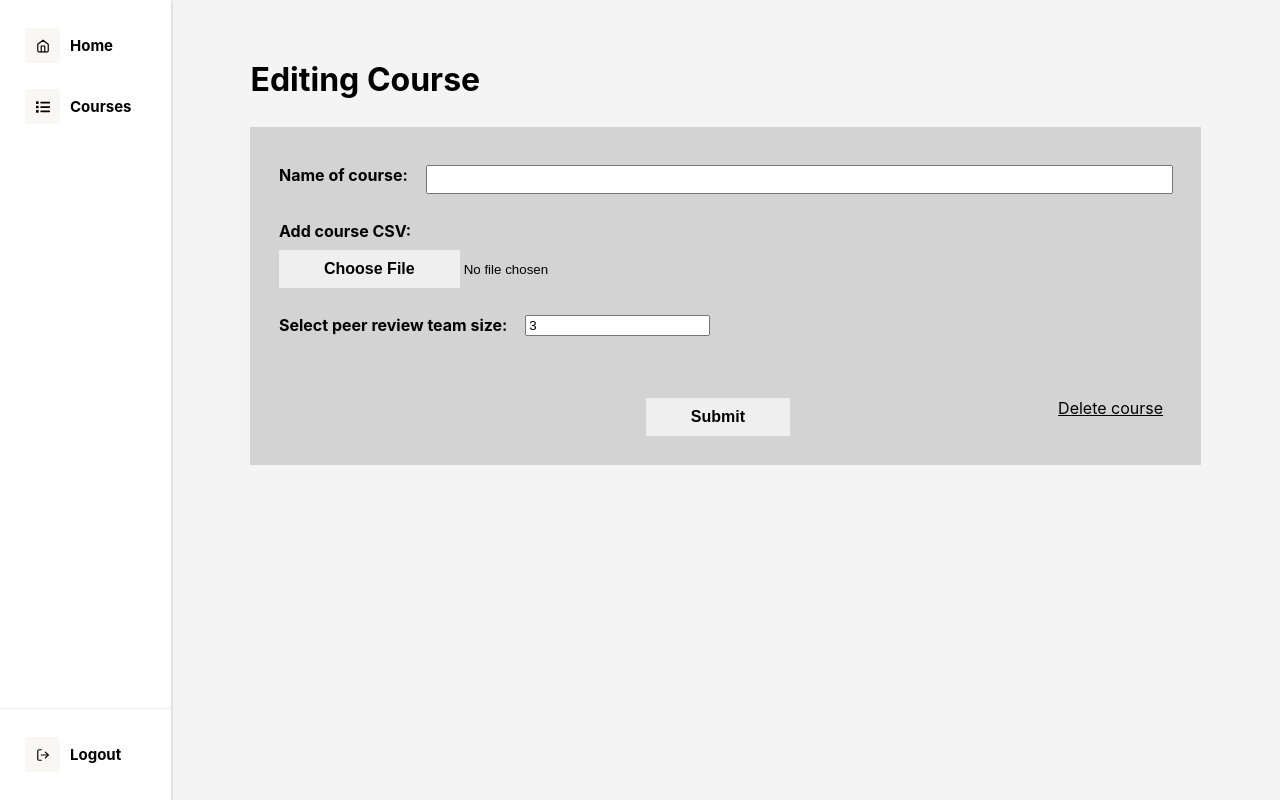
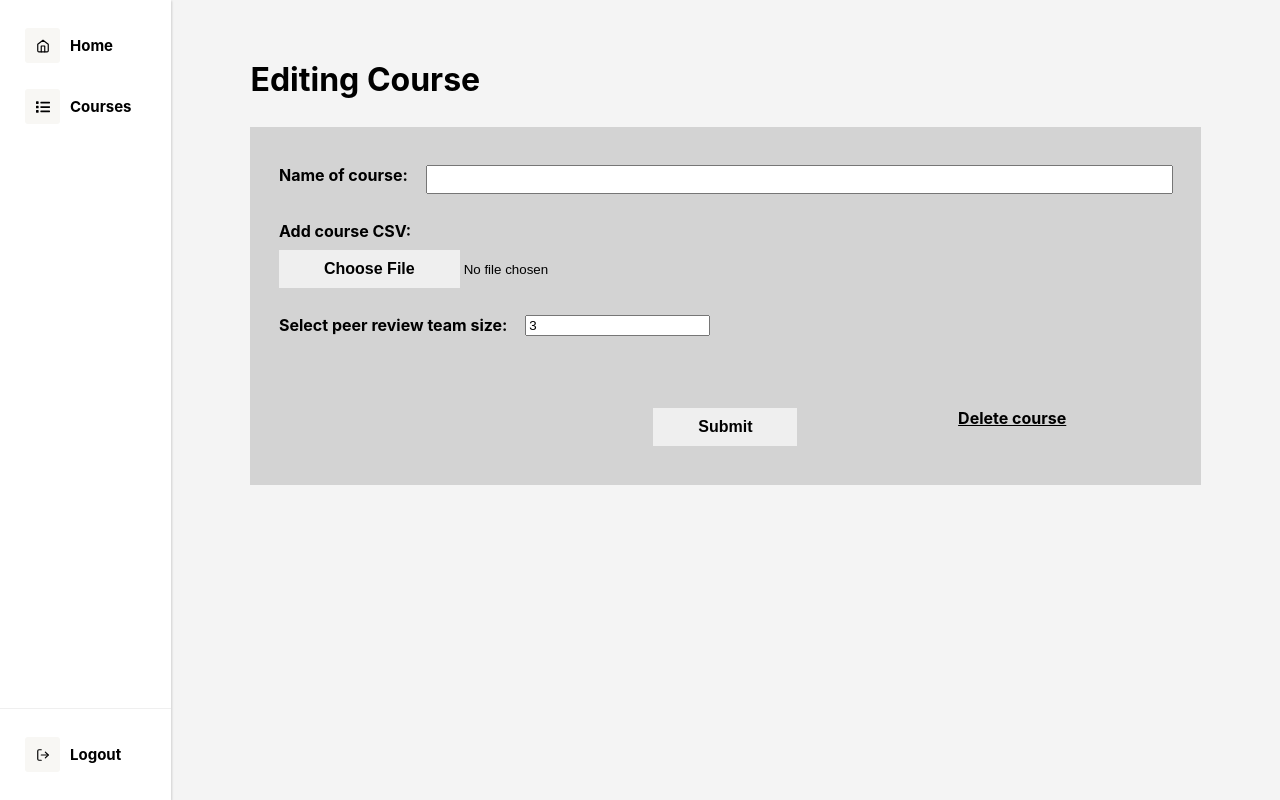
Before and after one commit to devstorm10/calib-peer-review, a React (Create React App) app in the folder Frontend/src/main/frontend/: page /editCourse in a window 1280 px wide. Built offline with nearby package versions, Linux system fonts and the light colour scheme.

Commit message:
fix edit course CSS

```diff
--- a/Frontend/src/main/frontend/src/pages/EditCoursePage.js
+++ b/Frontend/src/main/frontend/src/pages/EditCoursePage.js
@@ -52,7 +52,7 @@ function EditCoursePage() {
                         />
                     </div>
 
-                    <div className="button">
+                    <div className="editCourseButton">
                         <button> Submit </button>
                         <a href="default.asp" target="_blank"> Delete course </a>
                     </div>
--- a/Frontend/src/main/frontend/src/pages/styles/EditCourseStyle.css
+++ b/Frontend/src/main/frontend/src/pages/styles/EditCourseStyle.css
@@ -61,21 +61,27 @@ form {
     margin-right: 2%;
 }
 
-.button {
+.editCourseButton {
     display: flex;
     justify-content: center;
     margin-top: 7%;
-}
 
-button {
-    margin-left: 40%;
+    margin-left: 30%;
     padding: 10px 45px 10px 45px;
     border: none;
     font-size: medium;
     font-weight: bold;
 }
 
-.button a {
+/*editCourseButton {*/
+/*    margin-left: 40%;*/
+/*    padding: 10px 45px 10px 45px;*/
+/*    border: none;*/
+/*    font-size: medium;*/
+/*    font-weight: bold;*/
+/*}*/
+
+.editCourseButton a {
     margin-left: 30%;
     text-decoration: underline;
     color: black;
```
